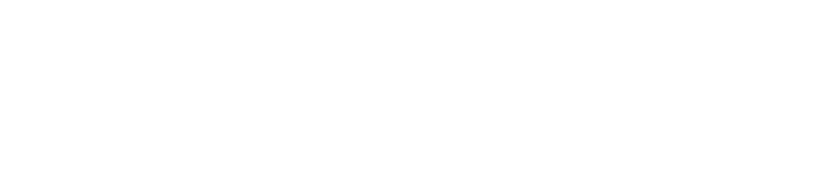
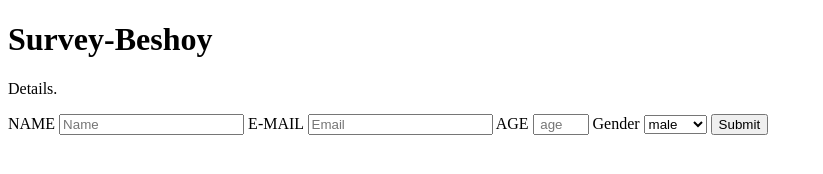
Before and after one commit to Beshoy-Fares/beshoy-Javier-microverse, a plain HTML site: page index.html in a window 1280 px wide. Shown: the whole page, without its empty margins (0-823 px from the left). Drawn offline with Linux system fonts and the light colour scheme.

Commit message:
Beshoy steps from 1- 12

```diff
--- a/index.html
+++ b/index.html
@@ -9,18 +9,53 @@
   <body>
     <script src="https://cdn.freecodecamp.org/testable-projects-fcc/v1/bundle.js"></script>
 
-    <!--
+    <h1  id='title'>Survey-Beshoy</h1>
 
-    Hello Camper!
+<form  id="survey-form" >
 
-    For now, the test suite only works in Chrome!
-    Please read the README below in the JS Editor before beginning.
-    Feel free to delete this message once you have read it.
-    Good luck and Happy Coding!
+  <p id="description">Details.</p>
 
-    - The freeCodeCamp Team
+  <label id="name-label" for="name">NAME</label>
+  <input id="name" type='text' placeholder='Name' required>
 
-    -->
+  <label id='email-label'>E-MAIL</label>
+  <input id='email' type='email' placeholder='Email' required>
+
+  <label id='number-label'>AGE</label>
+  <input id='number' type='number' placeholder=' age' min="18" max="30" required>
+
+
+  <label for='dropdown'>Gender</label>
+  <select id='dropdown'>
+    <option value='male'>male</option>
+    <option value='female'>female</option>
+  </select>
+  <!--
+  <label target>HOW LONG YOU WOULD LIKE TO STUDY WITH US ? : </label>
+  <div id='radio'>
+    <label for='1'><input type='radio' name='period' id ='1' value='1 year'>1 YEAR</label>
+    <label for='2'><input type='radio' name='period'  id ='2' value='2 years'>2 YEARS</label>
+    <label for='3'><input type='radio' name='period'  id ='3' value='3 years'>3 YEARS</label>
+  </div>
+
+  <label target>WHICH LEARNING STYLE DO YOU PREFER :</label>
+  <div id='check'>
+    <label for='a'><input type='checkbox' name='lt' id ='a' value='self-learning'>SELF-LEARNING</label>
+     <label for='b'><input type='checkbox' name='lt' id ='b' value='learning with teacher'>LEARNING WITH TEACHER</label>
+     <label for='c'><input type='checkbox' name='lt' id ='c' value='group learning'>GROUP LEARNING</label>
+    <label for='d'><input type='checkbox' name='lt' id ='d' value='onlign learning'>ONLIGN LEARNING</label>
+    <label for='c'><input type='checkbox' name='lt' id ='c' value='private learning'>PRIVATE LEARNING</label>
+  </div>
+
+  <label target>TEL US SOMETHIG ELSE:</label>
+  <textarea placeholder='enter any comments or suggestion here'></textarea>
+-->
+  <input type='submit' id='submit'>
+
+
+</form>
+
+
     <script  src="js/index.js"></script>
   </body>
 </html>
```
